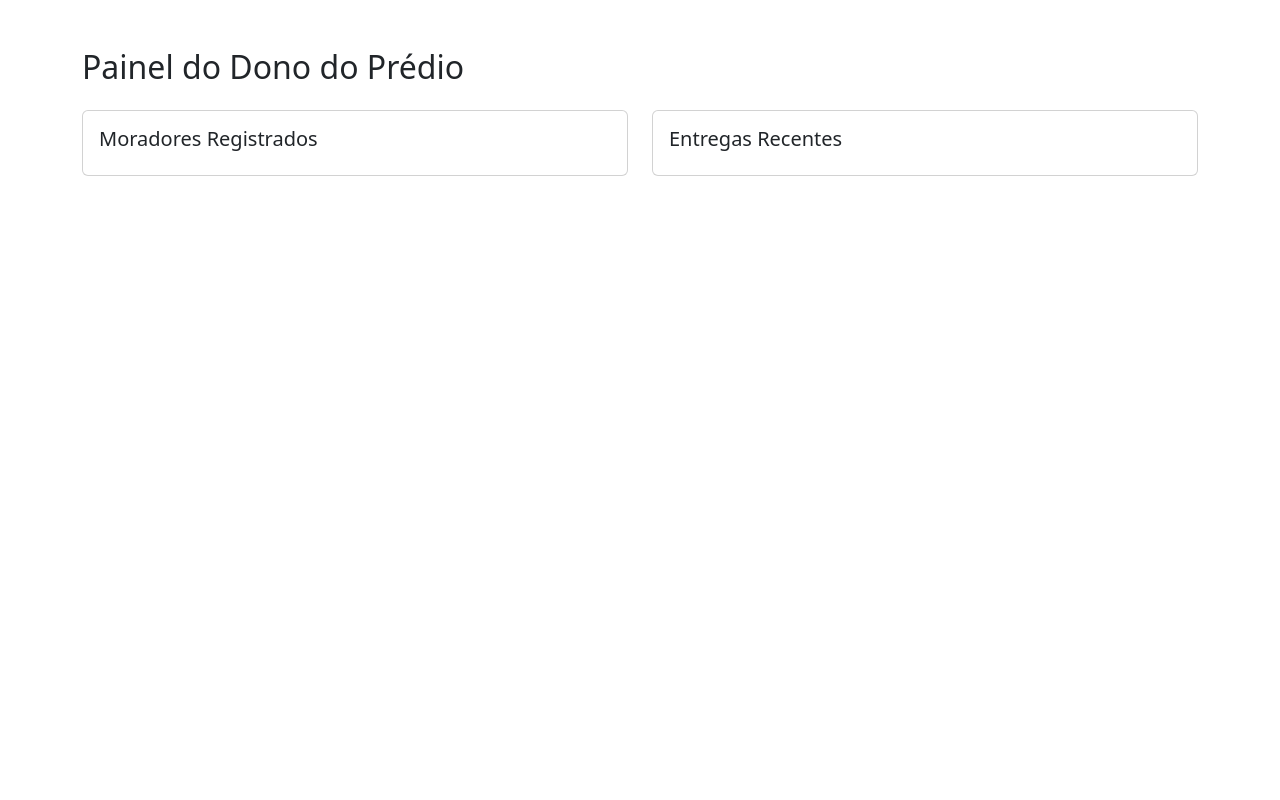
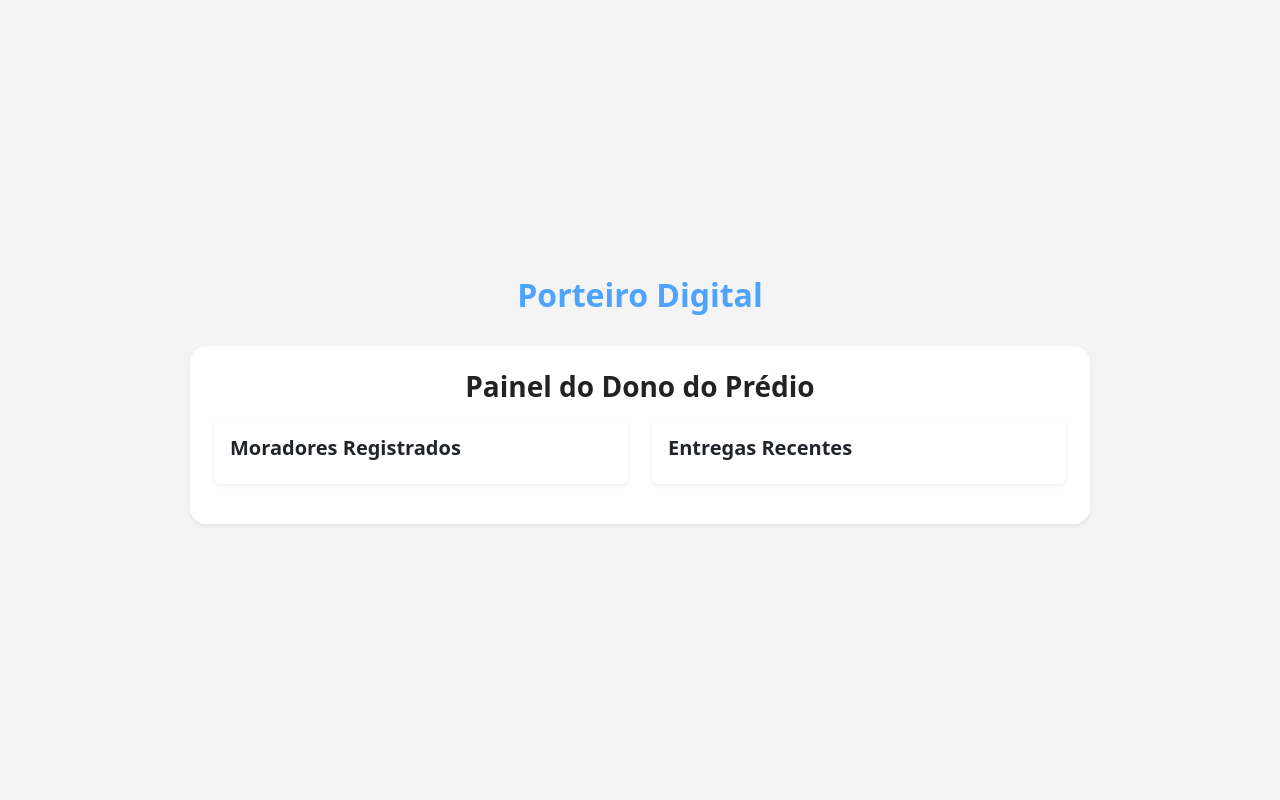
Before and after one commit to NicolasGayb/PorteiroDigital, a Flask app: page /painel/dono in a window 1280 px wide. Run offline with Flask 3, Linux system fonts and the light colour scheme.

Commit message:
remodelar painel dono

```diff
--- a/templates/painel_dono.html
+++ b/templates/painel_dono.html
@@ -8,14 +8,19 @@
   <link rel="stylesheet" href="https://cdn.jsdelivr.net/npm/bootstrap@5.3.0/dist/css/bootstrap.min.css">
   <link rel="stylesheet" href="{{ url_for('static', filename='css/style.css') }}">
 </head>
-<body>
-  <div class="container mt-5">
-    <h2 class="mb-4">Painel do Dono do Prédio</h2>
+<body style="background: #f4f4f4;">
+  <div class="container d-flex flex-column align-items-center justify-content-center" style="min-height: 100vh;">
+    <div class="text-center mb-4">
+      <i class="bi bi-building" style="font-size: 2.5rem; color: #4da3ff;"></i>
+      <h1 class="fw-bold" style="color: #4da3ff; font-size: 2rem;">Porteiro Digital</h1>
+    </div>
+    <div class="bg-white p-4 rounded-4 shadow-sm" style="width: 100%; max-width: 900px;">
+      <h3 class="fw-bold mb-3 text-center" style="color: #222;">Painel do Dono do Prédio</h3>
       <div class="row">
-      <div class="col-md-6">
-        <div class="card mb-3">
+        <div class="col-md-6 mb-3">
+          <div class="card border-0 shadow-sm h-100">
             <div class="card-body">
-            <h5 class="card-title">Moradores Registrados</h5>
+              <h5 class="card-title fw-bold">Moradores Registrados</h5>
               <ul class="list-group">
                 {% for morador in moradores %}
                   <li class="list-group-item">{{ morador.nome }} - {{ morador.apartment }}</li>
@@ -24,10 +29,10 @@
             </div>
           </div>
         </div>
-      <div class="col-md-6">
-        <div class="card mb-3">
+        <div class="col-md-6 mb-3">
+          <div class="card border-0 shadow-sm h-100">
             <div class="card-body">
-            <h5 class="card-title">Entregas Recentes</h5>
+              <h5 class="card-title fw-bold">Entregas Recentes</h5>
               <ul class="list-group">
                 {% for entrega in entregas %}
                   <li class="list-group-item">{{ entrega.recipient_name }} - {{ entrega.apartment }}</li>
@@ -38,5 +43,7 @@
         </div>
       </div>
     </div>
+  </div>
+  <script src="https://cdn.jsdelivr.net/npm/bootstrap@5.3.0/dist/js/bootstrap.bundle.min.js"></script>
 </body>
 </html>
```
Lines whose indentation alone changed are shown as unchanged.
